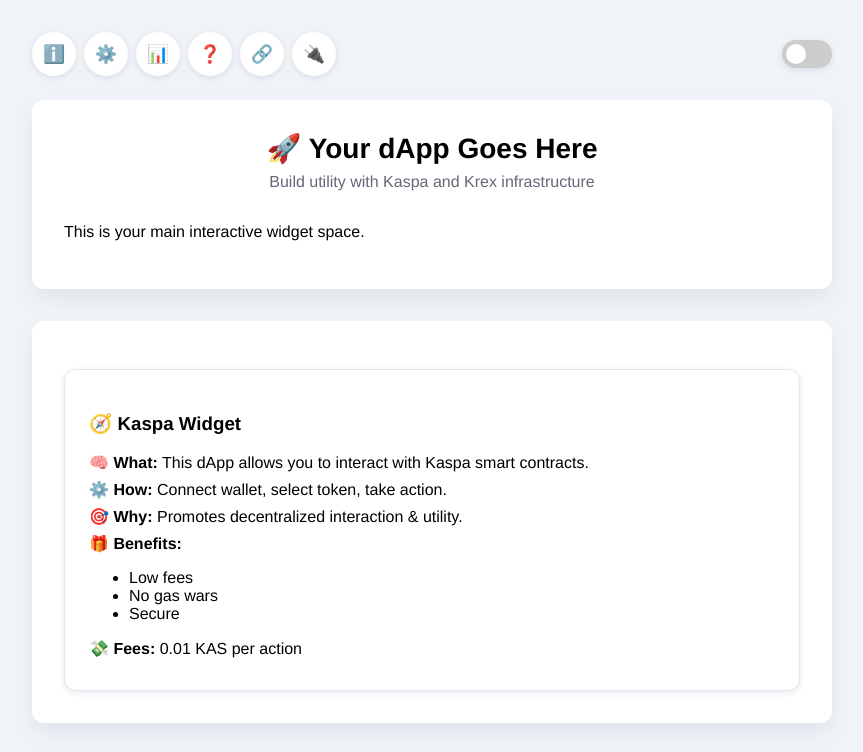
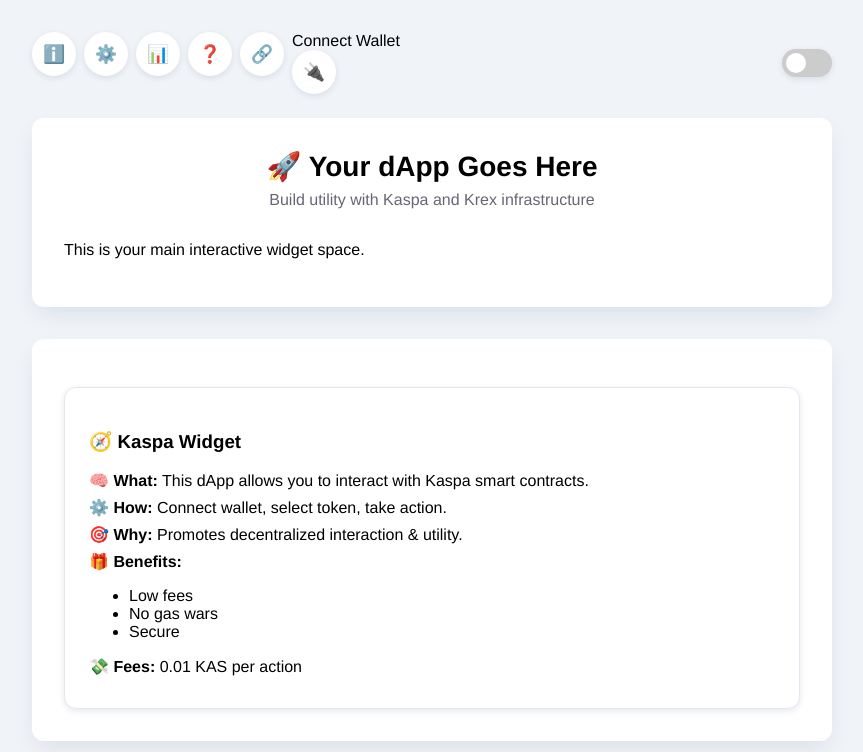
Before and after one commit to Kasparex/kasparex-global, a website: page dapp-template.html in a window 1280 px wide. Shown: the top 752 px of the page, without its empty margins (208-1071 px from the left). Drawn offline with Linux system fonts and the light colour scheme.

Commit message:
Update dapp-template.html

```diff
--- a/dapp-template.html
+++ b/dapp-template.html
@@ -87,7 +87,7 @@
       <button class="icon-button" onclick="togglePopup('faq-popup')" title="FAQ">❓</button>
       <button class="icon-button" onclick="togglePopup('links-popup')" title="Links">🔗</button>
       <!-- ✅ Wallet Connect Panel -->
-      <div id="wallet-container"></div>
+      <div id="wallet-container">Connect Wallet</div>
     </div>
     <div id="theme-container"></div>
   </div>
```
